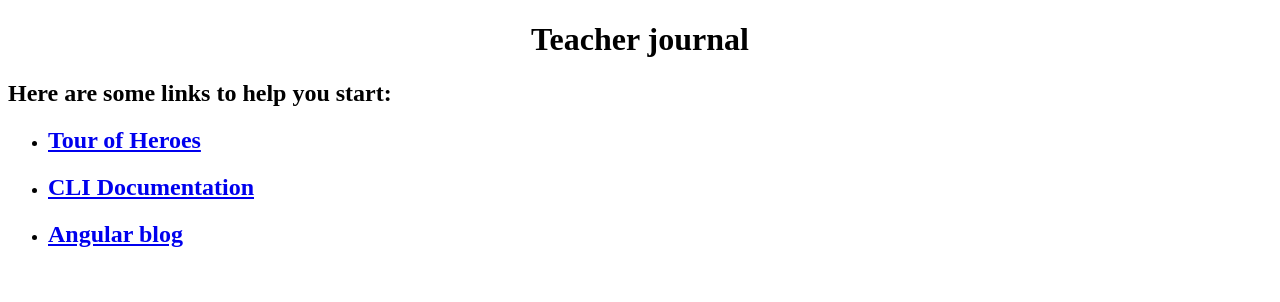
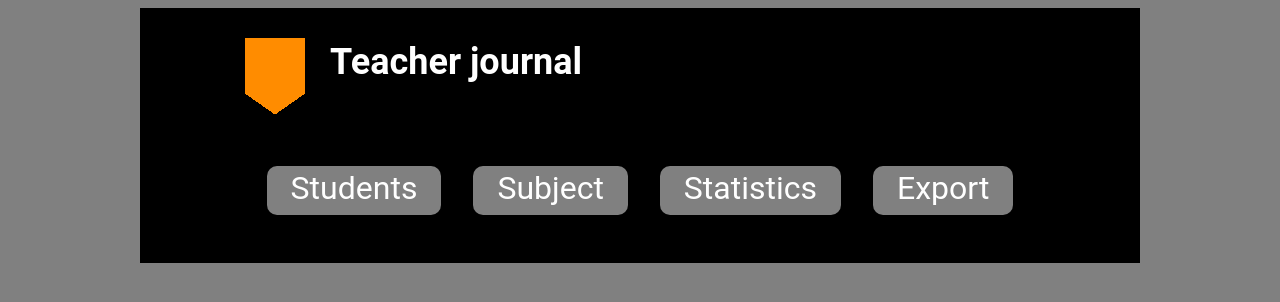
Before and after one commit to Pulya10c/Teacher_Journal_App, an Angular app in the folder teacher-journal/: page / in a window 1280 px wide. Shown: the top 302 px of the page. Built offline with nearby package versions, Linux system fonts and the light colour scheme.

Commit message:
*feat: add navigation

```diff
--- /dev/null
+++ b/teacher-journal/src/app/components/students/student-table/student-table.component.scss
@@ -0,0 +1 @@
+@import "../../../../styles/variables.scss";
--- a/teacher-journal/src/app/components/students/student-table/student-table.component.ts
+++ b/teacher-journal/src/app/components/students/student-table/student-table.component.ts
@@ -3,7 +3,7 @@ import { Component, OnInit } from "@angular/core";
 @Component({
   selector: "app-student-table",
   templateUrl: "./student-table.component.html",
-  styleUrls: ["./student-table.component.sass"]
+  styleUrls: ["./student-table.component.scss"]
 })
 export class StudentTableComponent implements OnInit {
 
--- a/teacher-journal/src/app/root/app.component.html
+++ b/teacher-journal/src/app/root/app.component.html
@@ -1,20 +1,23 @@
 <!--The content below is only a placeholder and can be replaced.-->
-<div style="text-align:center">
-  <h1>
+<!-- <div style="text-align:center">
+  <h1 class="">
     {{ title }}
   </h1>
-</div>
-<h2>Here are some links to help you start: </h2>
-<ul>
-  <li>
-    <h2><a target="_blank" rel="noopener" href="https://angular.io/tutorial">Tour of Heroes</a></h2>
-  </li>
-  <li>
-    <h2><a target="_blank" rel="noopener" href="https://angular.io/cli">CLI Documentation</a></h2>
-  </li>
-  <li>
-    <h2><a target="_blank" rel="noopener" href="https://blog.angular.io/">Angular blog</a></h2>
-  </li>
-</ul>
+</div> -->
+<section class="wrapper">
+
+  <header class="header">
+    <div class="header__logo"></div>
+    <h1 class="header__name">{{ title }}</h1>
+  </header>
+
+  <nav class="navigation">
+    <a class="navigation__item">Students</a>
+    <a class="navigation__item">Subject</a>
+    <a class="navigation__item">Statistics</a>
+    <a class="navigation__item">Export</a>
+  </nav>
+
+</section>
 
 <!-- <router-outlet></router-outlet> -->
--- /dev/null
+++ b/teacher-journal/src/app/root/app.component.scss
@@ -0,0 +1,43 @@
+@import "../../styles/variables.scss";
+
+.wrapper {
+  margin: auto;
+  max-width: 1000px;
+  background-color: $color;
+
+  .header {
+    display: flex;
+    align-items: flex-end;
+    font-size: 1.5rem;
+    .header__name {
+      font-weight: bold;
+      margin: 0px 0px 35px 0px;
+    }
+    .header__logo {
+      width: 60px;
+      height: 80px;
+      margin: 30px 25px 0 105px;
+      background-color: $activ-color;
+      background:
+        linear-gradient(-35deg, transparent 20px, $activ-color 0) right,
+        linear-gradient(35deg, transparent 20px, $activ-color 0) left;
+      background-size: 50% 100%;
+      background-repeat: no-repeat;
+    }
+  }
+}
+
+.navigation {
+  display: flex;
+  justify-content: center;
+  font-size: 1.5rem;
+}
+
+.navigation__item {
+  font-size: 2rem;
+  text-align: center;
+  background-color: grey;
+  margin: 3rem 1rem;
+  padding: 0.2rem 1.5rem 0.5rem;
+  border-radius: 10px;
+}
--- a/teacher-journal/src/app/root/app.component.ts
+++ b/teacher-journal/src/app/root/app.component.ts
@@ -3,7 +3,7 @@ import { Component } from "@angular/core";
 @Component({
   selector: "app-root",
   templateUrl: "./app.component.html",
-  styleUrls: ["./app.component.sass"]
+  styleUrls: ["./app.component.scss"]
 })
 export class AppComponent {
 private  title: String = "Teacher journal";
--- a/teacher-journal/src/styles.scss
+++ /dev/null
@@ -1 +0,0 @@
-/* You can add global styles to this file, and also import other style files */
--- a/teacher-journal/src/styles/main.scss
+++ b/teacher-journal/src/styles/main.scss
@@ -0,0 +1,7 @@
+@import "./variables.scss";
+
+body {
+  background-color: #808080;
+  color: $text-color;
+  font-family: Roboto, 'Segoe UI', Tahoma, sans-serif;
+}
--- a/teacher-journal/src/styles/variables.scss
+++ b/teacher-journal/src/styles/variables.scss
@@ -0,0 +1,4 @@
+$text-color: white;
+$activ-color: #FF8C00;
+$color: black;
+$main-color: white;
```
Also changed, not shown: teacher-journal/src/app/components/students/student-table/student-table.component.sass (deleted), teacher-journal/src/app/root/app.component.sass (deleted).
